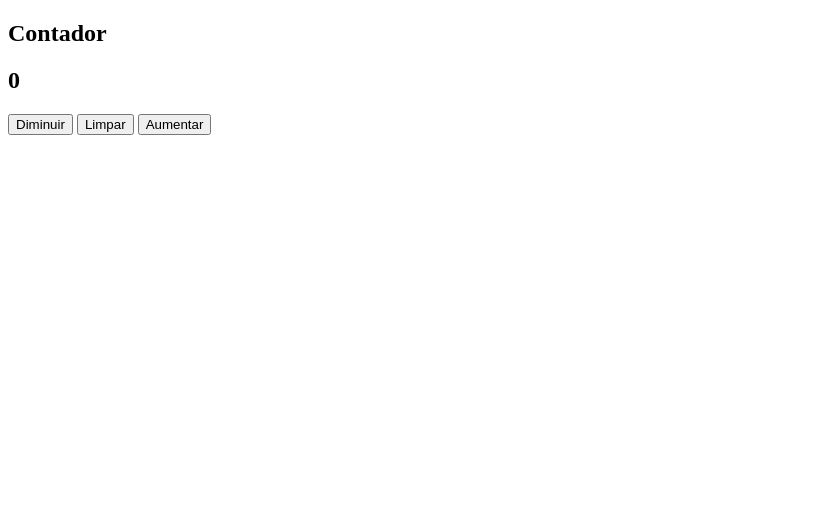
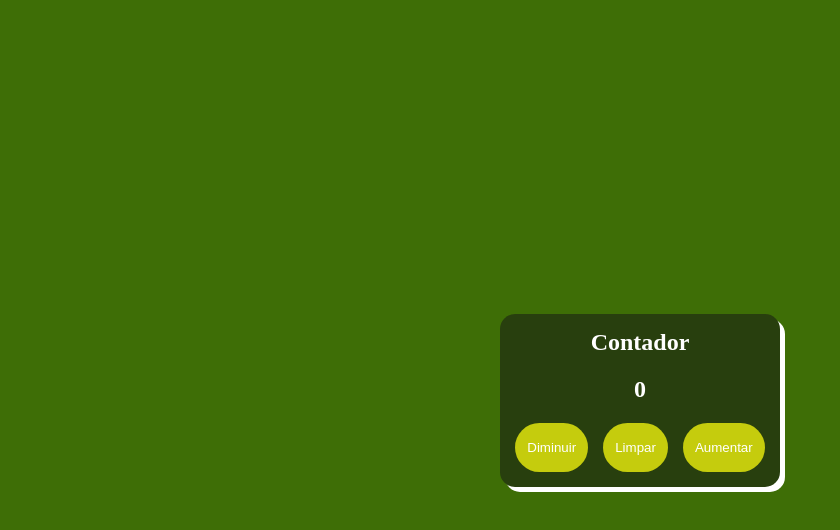
Before and after one commit to typelv77/contador-html, a plain HTML site: page index.html in a window 1280 px wide. Shown: the whole page, without its empty margins (0-840 px from the left). Drawn offline with Linux system fonts and the light colour scheme.

Commit message:
feat: style-css

```diff
--- a/assets/style.css
+++ b/assets/style.css
@@ -0,0 +1,49 @@
+* {
+    margin: 0;
+    padding: 0;
+    box-shadow: 0;
+}
+main{
+    display: flex;
+    justify-content: center;
+    flex-direction: column;
+    width: 100vw;
+    height: 100vh;
+}
+
+body{
+    background-color: rgb(62, 110, 6);
+}
+
+section{
+    display: flex;
+    flex-direction: column;
+    gap: 20px;
+    align-items: center;
+    margin-top: 300px;
+    color: rgb(255, 255, 255);
+    background-color: rgb(40, 63, 14);
+    margin: auto;
+    padding: 15px;
+    border-radius: 15px;
+    box-shadow:  5px 5px;
+
+}
+
+button{
+    padding: 15px 10px;
+    border-radius: 25px;
+    background-color: rgba(231, 235, 14, 0.822);
+    color: rgb(255, 255, 255);
+    border-color: rgba(255, 255, 255, 0);
+    cursor: pointer;
+}
+
+#buttons{
+    display: flex;
+    gap: 15px;
+}
+button:hover{
+    transition: 1.5s;
+    background-color: rgb(114, 107, 109);
+}
--- a/index.html
+++ b/index.html
@@ -4,13 +4,14 @@
     <meta charset="UTF-8">
     <meta name="viewport" content="width=device-width, initial-scale=1.0">
     <title>Contador</title>
+    <link rel="stylesheet" href="./assets/style.css">
    </head>
    <body>
      <main>
          <section>
              <h1>Contador</h1>
              <h2>0</h2>
-             <div>
+             <div id="buttons">
                 <button>Diminuir</button>
                 <button>Limpar</button>
                 <button>Aumentar</button>
@@ -19,4 +20,5 @@
 
         </main>
    </body>
+   <script src="./assets/script.js"></script>
    </html>
```
